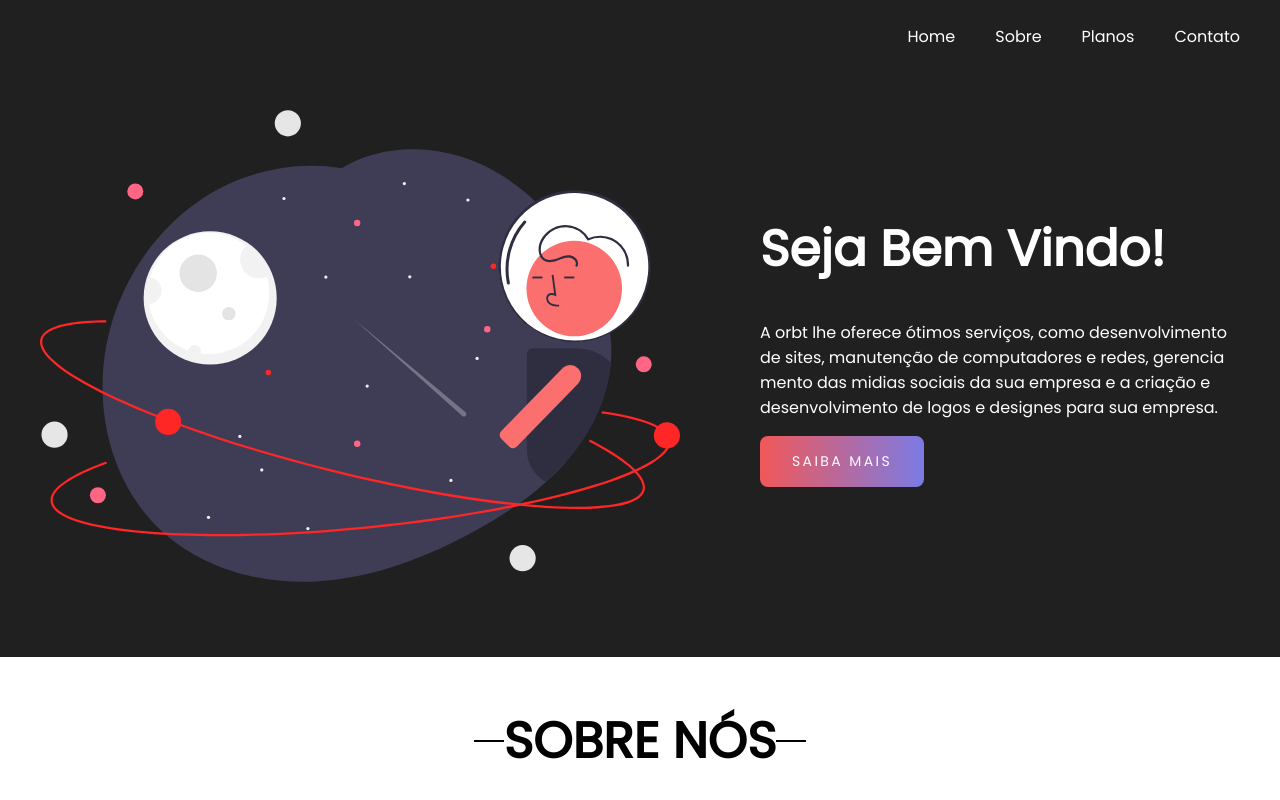
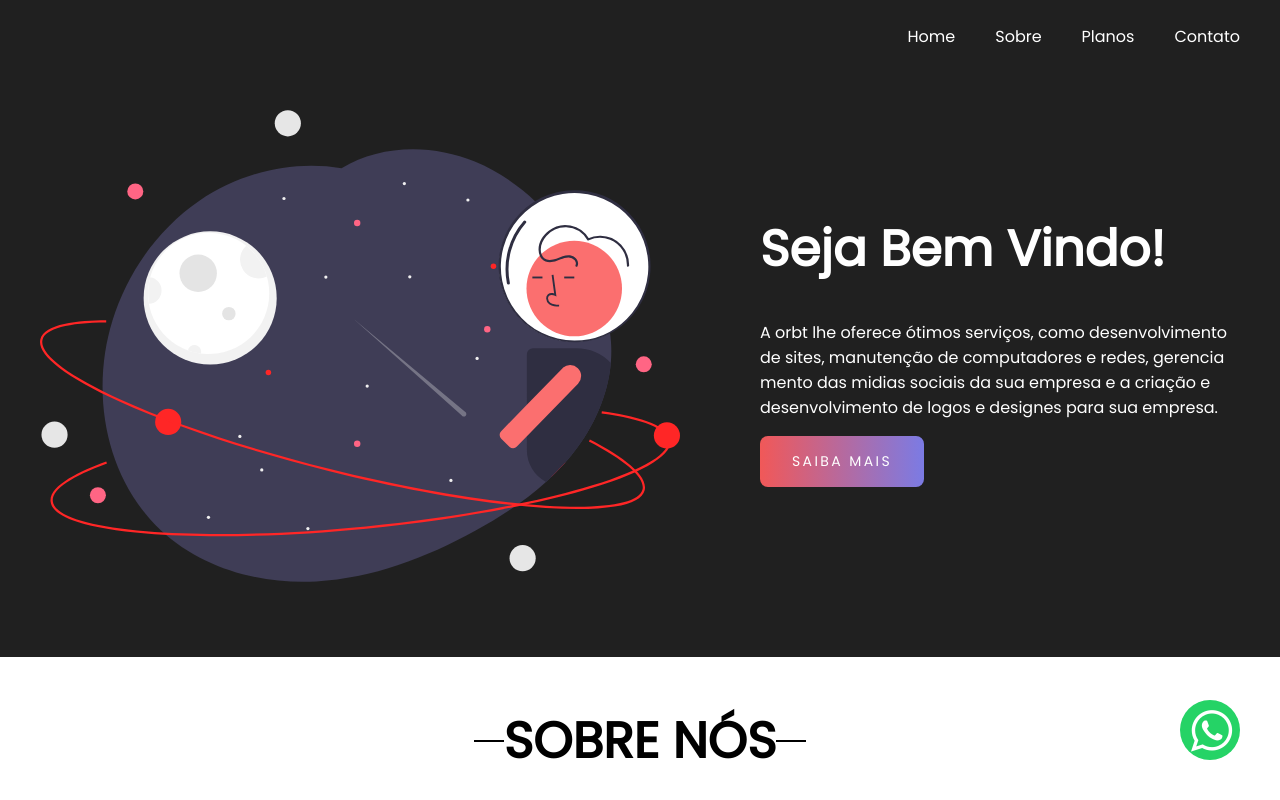
Before and after one commit to Orbt2001/orbt, a Next.js app: page /home in a window 1280 px wide. Shown: the top 800 px of the page. Built offline with nearby package versions, Linux system fonts and the light colour scheme.

Commit message:
upload whatsapp float

```diff
--- a/pages/home/index.tsx
+++ b/pages/home/index.tsx
@@ -1,3 +1,5 @@
+/* eslint-disable react/no-unknown-property */
+/* eslint-disable react/jsx-no-target-blank */
 /* eslint-disable @next/next/no-page-custom-font */
 import type { NextPage } from 'next'
 import Head from 'next/head'
@@ -82,6 +84,16 @@ const Home: NextPage = () => {
 				<meta
 					name="viewport"
 					content="width=device-width, initial-scale=1.0"
+				/>
+				<link
+					rel="stylesheet"
+					href="https://cdnjs.cloudflare.com/ajax/libs/font-awesome/6.0.0-beta2/css/all.min.css"
+					integrity="sha512-YWzhKL2whUzgiheMoBFwW8CKV4qpHQAEuvilg9FAn5VJUDwKZZxkJNuGM4XkWuk94WCrrwslk8yWNGmY1EduTA=="
+				/>
+				{/*Whatsapp floating*/}
+				<link
+					rel="stylesheet"
+					href="https://maxcdn.bootstrapcdn.com/font-awesome/4.5.0/css/font-awesome.min.css"
 				/>
 				<title>Orbt</title>
 			</Head>
@@ -342,6 +354,14 @@ const Home: NextPage = () => {
 					Copyright © 2020, Todos direitos reservados
 					<a href=""> Orbt</a>
 				</span>
+
+				<a
+					href="https://tap.link/orbt"
+					className={style.float}
+					target="_blank"
+				>
+					<i className="fa fa-whatsapp my-float"></i>
+				</a>
 			</div>
 		</>
 	)
--- a/pages/home/style.module.css
+++ b/pages/home/style.module.css
@@ -1369,3 +1369,21 @@ BUSCAR RESPONSIVO
 		width: 115%;
 	}
 }
+.float {
+	position: fixed;
+	width: 60px;
+	height: 60px;
+	bottom: 40px;
+	right: 40px;
+	background-color: #25d366;
+	color: #fff;
+	border-radius: 50px;
+	text-align: center;
+	font-size: 30px;
+	z-index: 100;
+}
+.float i {
+	margin-top: 7px;
+	margin-left: 3px;
+	font-size: 3rem;
+}
```
